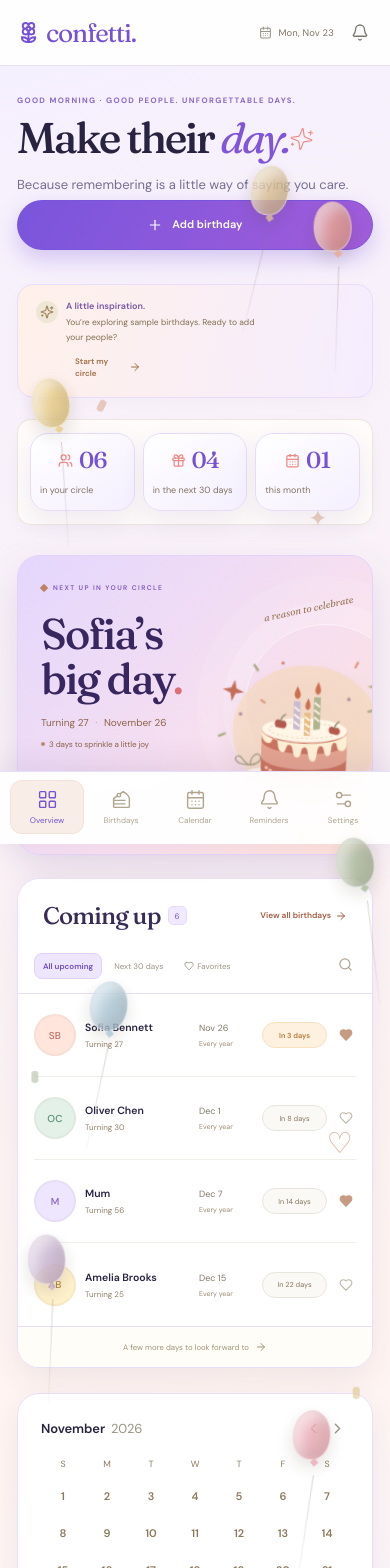
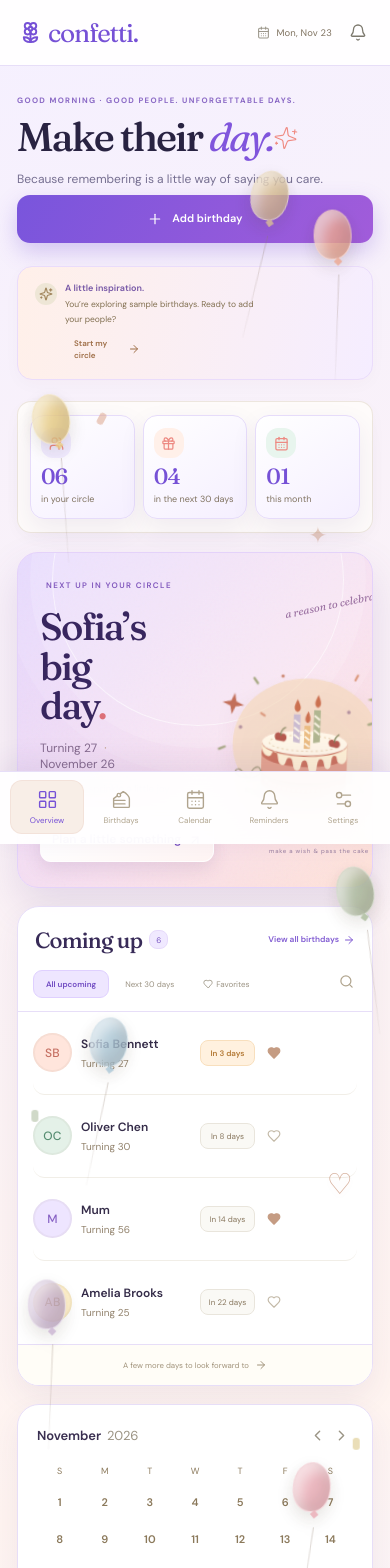
Before and after one commit to manuelrhyiel668-ai/birthday-reminder-apk-Manuel, a React (Vite) app: page / in a window 390 px wide. Shown: the top 1568 px of the page. Built offline with nearby package versions, Linux system fonts and the light colour scheme.

Commit message:
Redesign Confetti interface layout and visual system

```diff
--- a/src/styles.css
+++ b/src/styles.css
@@ -1359,3 +1359,156 @@ main { max-width:1640px; }
   .hero-card { background:linear-gradient(135deg,#e5d7ff,#f8e0f0 58%,#ffe2d8) !important; }
   .circle-stats>div { background:linear-gradient(145deg,#fff,#f5efff) !important; }
 }
+
+
+/* CONFETTI — complete visual refresh */
+:root {
+  --canvas:#f7f6fb; --paper:#ffffff; --ink:#29243a; --muted:#817b91;
+  --line:#ece8f3; --accent:#7956d8; --accent-dark:#6240bd;
+  --peach:#fff0e9; --radius:22px;
+}
+body { background:#f7f6fb; color:#29243a; }
+.sidebar {
+  width:252px; padding:34px 22px 22px; color:#fff;
+  background:linear-gradient(165deg,#30234f 0%,#49316d 58%,#68447d 100%);
+  border:0; box-shadow:12px 0 40px rgba(45,31,75,.10);
+}
+.brand { color:#fff; font-size:37px; }
+.brand-mark,.brand-period { color:#f4b8bd; }
+.sidebar-intro { color:#d1c6e0; margin-bottom:48px; }
+.nav-eyebrow { color:#b9a9d0; }
+.nav-item { color:#ded5eb; border-radius:13px; padding:14px; min-height:49px; }
+.nav-item:hover { color:#fff; background:rgba(255,255,255,.09); }
+.nav-item.active { color:#fff; background:linear-gradient(100deg,#8b68e5,#b17bc5); box-shadow:0 8px 22px rgba(18,10,36,.22); }
+.nav-count { background:#fff; color:#6949bc; }
+.nav-dot { background:#ffbdad; }
+.install-card { background:rgba(255,255,255,.10); border:1px solid rgba(255,255,255,.17); border-radius:18px; }
+.install-card-top,.install-card h3 { color:#fff; }
+.install-icon { background:rgba(255,255,255,.14); border-color:rgba(255,255,255,.2); color:#ffd0c4; }
+.install-card p,.install-note { color:#d3c7e2; }
+.install-card button { color:#fff; border-color:rgba(255,255,255,.25); }
+.sidebar-footer { color:#c7b9d8; }
+.sidebar-footer svg { color:#ffb5c0; }
+.main-shell { margin-left:252px; }
+.topbar { height:82px; padding:0 5.2%; background:rgba(255,255,255,.84); border-color:#ebe7f1; }
+main { max-width:1600px; padding:46px 5.2% 44px; }
+.page-heading { margin-bottom:32px; }
+.eyebrow { color:#9274cb; letter-spacing:2px; }
+.page-heading h1 { font-size:clamp(42px,4.2vw,60px); color:#302747; letter-spacing:-2px; }
+.page-heading h1 em { color:#8a62df; }
+.page-subtitle { color:#898397; font-size:13px; }
+.button { border-radius:13px; font-size:12px; }
+.button-primary { background:linear-gradient(120deg,#7956d8,#a36bd1); border:0; box-shadow:0 8px 18px rgba(121,86,216,.22); }
+.button-primary:hover { background:linear-gradient(120deg,#6845c6,#9257c3); }
+.add-birthday { padding:15px 21px; }
+.sample-banner { border-radius:15px; background:#fff8e9; border:1px solid #f4e7c9; padding:14px 17px; }
+.circle-stats { gap:14px; margin:0 0 28px; }
+.circle-stats>div { flex:1; min-width:0; background:#fff; border:1px solid #eee9f5; border-radius:17px; padding:15px 17px; gap:10px; box-shadow:0 7px 24px rgba(55,39,89,.045); }
+.stat-symbol { width:36px; height:36px; justify-content:center; border-radius:12px; background:#f0eaff; color:#805bd2; }
+.circle-stats>div:nth-of-type(2) .stat-symbol { background:#fff0e9; color:#dc8b76; }
+.circle-stats>div:nth-of-type(3) .stat-symbol { background:#e8f5ee; color:#65a184; }
+.circle-stats strong { font-size:25px; color:#33294a; }
+.circle-stats>div>span:last-child { font-size:10px; }
+.stat-divider { display:none; }
+.overview-grid { grid-template-columns:minmax(0,1fr) 300px; gap:25px; }
+.hero-card { min-height:340px; border:0; border-radius:26px; background:linear-gradient(118deg,#f8dce1 0%,#f3e2fa 53%,#e6e3ff 100%); box-shadow:0 14px 35px rgba(83,54,113,.10); }
+.hero-card::after { content:""; position:absolute; width:290px; height:290px; border-radius:50%; background:rgba(255,255,255,.27); right:8%; top:8%; z-index:-1; }
+.hero-copy { padding:38px 0 34px 38px; }
+.hero-eyebrow { color:#946c8d; font-size:8px; }
+.hero-copy h2 { color:#3f3157; font-size:54px; margin-top:23px; }
+.hero-period { color:#d66d88; }
+.hero-birthday { color:#856b8e; font-size:12px; }
+.hero-countdown { color:#896c91; font-size:10px; }
+.countdown-dot { background:#d66d88; }
+.hero-button { border:0; background:#fff; color:#6948a9; border-radius:11px; box-shadow:0 7px 18px rgba(89,54,115,.12); }
+.hero-art { padding-top:20px; }
+.handwritten { color:#966b9d; font-size:16px; }
+.hero-art-label { color:#92789b; }
+.upcoming-section,.calendar-card,.content-card { border:1px solid #eee9f4; border-radius:22px; box-shadow:0 8px 28px rgba(53,38,82,.045); background:#fff; }
+.upcoming-section { margin-top:26px; }
+.section-heading { padding:24px 25px 18px; }
+.section-title h2 { font-size:25px; color:#332847; }
+.section-count { background:#f1ebff; border-color:#e8defa; color:#805bd2; border-radius:8px; }
+.list-toolbar { padding:0 25px 15px; }
+.filter-tabs button { border-radius:9px; padding:8px 12px; }
+.filter-tabs button.selected { background:#f0eaff; color:#704bc2; border-color:#e4d9fb; }
+.birthday-list { padding:0 25px; }
+.birthday-row { min-height:88px; padding:17px 8px; border-radius:12px; }
+.birthday-row:hover { background:#faf8ff; }
+.avatar { width:44px; height:44px; font-size:12px; }
+.person-name strong { font-size:12px; color:#352c49; }
+.person-name>span { font-size:10px; }
+.countdown-pill { border-radius:8px; padding:6px 9px; }
+.calendar-card { padding:22px; }
+.calendar-heading h3 { font-size:13px; color:#392e50; }
+.calendar-day .day-number { height:29px; width:29px; }
+.calendar-day.is-today .day-number { background:#7956d8; box-shadow:0 4px 10px #7956d844; }
+.thought-card { border:0; border-radius:22px; background:linear-gradient(145deg,#f0eaff,#fff0ed); padding:27px 25px; min-height:225px; }
+.thought-card>p { font-size:27px; color:#5c477c; }
+.thought-card>p em { color:#d87880; }
+.thought-icon { background:#fff; color:#8c62d4; width:39px; height:39px; }
+.text-button { color:#805bd2; }
+.page-footnote { color:#a49bad; }
+.search-field,.category-filter { border-radius:12px; background:#fff; border-color:#e9e4f0; }
+.search-field input { height:46px; }
+.list-column-labels { background:#faf9fc; border-color:#eee9f4; }
+.mobile-nav { background:rgba(255,255,255,.95); border-top:1px solid #ece7f3; box-shadow:0 -8px 30px rgba(56,39,88,.09); }
+.modal-inner { border-radius:23px; border-color:#eee7f5; box-shadow:0 24px 80px rgba(38,25,64,.2); }
+.toast { background:#33264d; border-radius:14px; }
+@keyframes arrive { from { opacity:0; transform:translateY(12px); } to { opacity:1; transform:translateY(0); } }
+@media(max-width:1050px) {
+  .sidebar { width:218px; padding-inline:17px; }
+  .main-shell { margin-left:218px; }
+  .overview-grid { grid-template-columns:minmax(0,1fr) 265px; gap:17px; }
+  main { padding-inline:30px; }
+  .topbar { padding-inline:30px; }
+  .hero-copy { padding-left:27px; }
+}
+@media(max-width:760px) {
+  body { background:#f7f6fb; }
+  .sidebar { display:none; }
+  .main-shell { margin-left:0; }
+  .topbar { height:66px; padding:0 19px; background:#fff; }
+  main { padding:28px 17px 105px; }
+  .page-heading { align-items:flex-start; flex-direction:column; gap:17px; margin-bottom:23px; }
+  .page-heading h1 { font-size:40px; }
+  .page-subtitle { font-size:12px; }
+  .add-birthday { align-self:flex-start; margin-top:0; }
+  .sample-banner { flex-wrap:wrap; align-items:flex-start; }
+  .sample-banner>button { margin-left:35px; }
+  .circle-stats { display:grid; grid-template-columns:repeat(3,minmax(0,1fr)); gap:8px; margin-bottom:19px; }
+  .circle-stats>div { display:flex; flex-direction:column; align-items:flex-start; gap:7px; padding:12px 10px; border-radius:14px; }
+  .stat-symbol { width:30px; height:30px; }
+  .circle-stats strong { font-size:22px; }
+  .circle-stats>div>span:last-child { font-size:9px; line-height:1.3; }
+  .sample-label { grid-column:1/-1; margin:0; }
+  .overview-grid { grid-template-columns:1fr; gap:18px; }
+  .hero-card { min-height:270px; grid-template-columns:1fr 42%; border-radius:21px; }
+  .hero-copy { padding:27px 0 25px 22px; }
+  .hero-copy h2 { font-size:38px; margin-top:17px; }
+  .hero-art { margin-left:-18px; }
+  .handwritten { font-size:11px; right:8px; top:22px; }
+  .hero-art-label { font-size:6px; bottom:15px; }
+  .upcoming-section { margin-top:18px; }
+  .section-heading { padding:19px 17px 15px; }
+  .section-title h2 { font-size:22px; }
+  .list-toolbar { padding:0 15px 12px; flex-wrap:wrap; }
+  .birthday-list { padding:0 15px; }
+  .birthday-row { grid-template-columns:minmax(0,1fr) auto 25px; gap:8px; min-height:75px; padding:13px 3px; }
+  .birthday-row .relationship-tag,.birthday-row .birthday-date { display:none; }
+  .birthday-row .countdown-pill { font-size:8px; }
+  .avatar { width:39px; height:39px; }
+  .overview-aside { display:grid; grid-template-columns:1fr; gap:15px; }
+  .calendar-card { padding:19px; }
+  .thought-card { min-height:190px; }
+  .all-list-toolbar { padding:0 16px 15px; flex-direction:column; align-items:stretch; }
+  .search-field { max-width:none; }
+  .category-filter { width:100%; }
+  .list-column-labels { display:none; }
+  .all-birthdays .birthday-list { padding:0 15px; }
+  .all-birthdays .birthday-row { grid-template-columns:minmax(0,1fr) auto 25px; gap:8px; }
+  .all-birthdays .birthday-row .relationship-tag,.all-birthdays .birthday-row .birthday-date { display:none; }
+}
+@media(prefers-reduced-motion:reduce) {
+  *,*::before,*::after { animation-duration:.01ms !important; animation-iteration-count:1 !important; scroll-behavior:auto !important; }
+}
```
